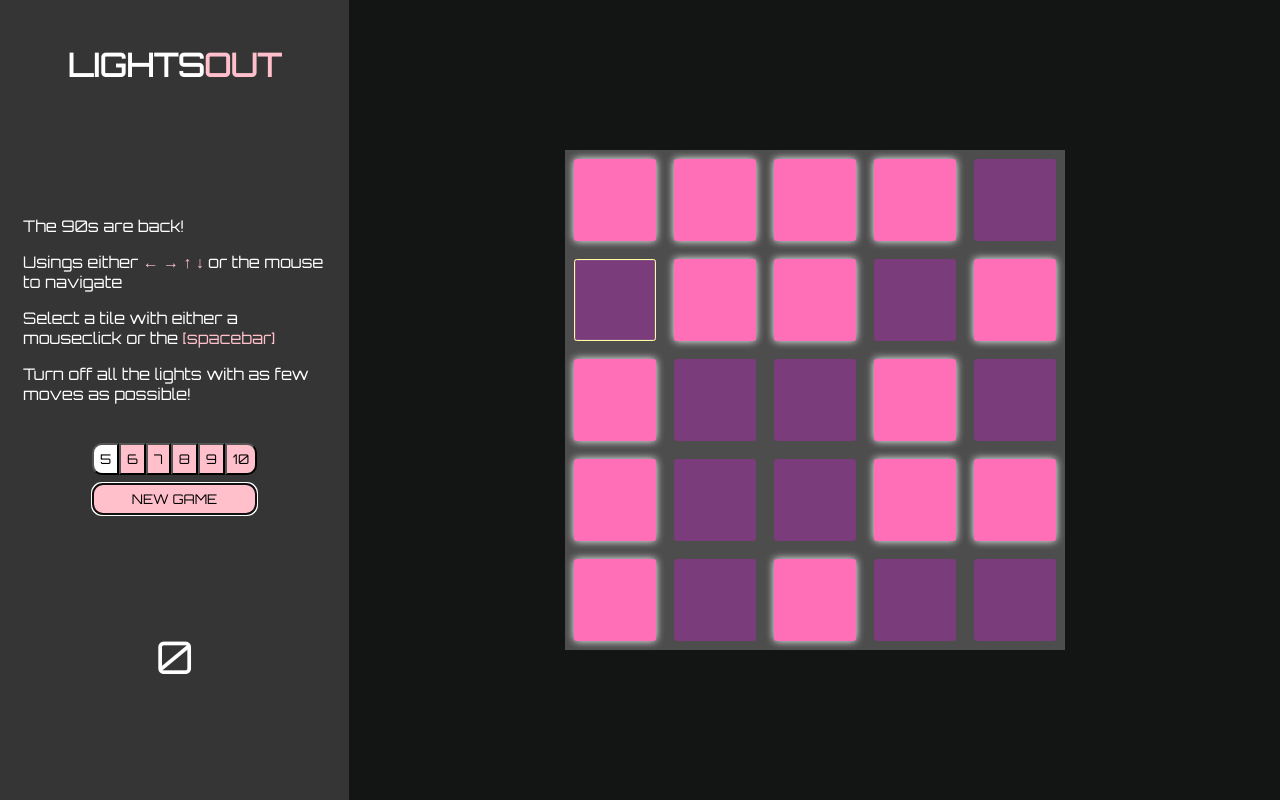
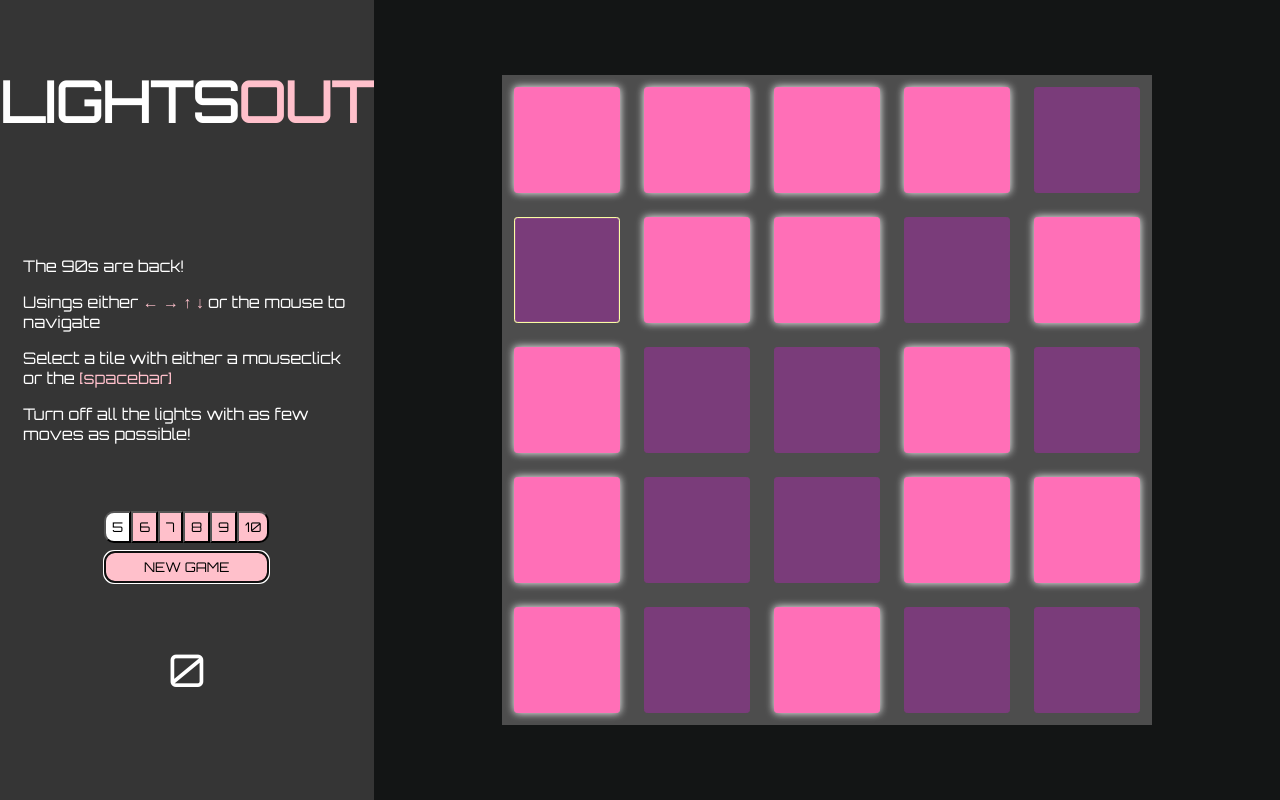
Before and after one commit to cmartinez84/react-lightsout, a React (Create React App) app: page / in a window 1280 px wide. Built offline with nearby package versions, Linux system fonts and the light colour scheme.

Commit message:
Responsive to mobile and large desktop layouts

```diff
--- a/src/App.css
+++ b/src/App.css
@@ -1,12 +1,11 @@
-.page{
-    display: grid;
-    grid-template-columns: 1.5fr 4fr;
-}
+
 .col-1{
     text-align: center;
     background-color: rgb(53, 53, 53);
-    padding-top: 3vh;
+    /* padding-top: 3vh; */
     display: grid;
+    height: 100vh;
+    min-height: 600px;
 }
 .col-2{
     display: flex;
@@ -15,6 +14,17 @@
     background-color: rgb(19, 21, 21);
     height: 100vh;
     position: relative;
+}
+.col-1-block-1{
+    display: flex;
+    justify-content: center;
+    align-items: center;
+}
+.col-1-block-2{
+    display: flex;
+    flex-direction: column;
+    justify-content: space-around;
+    align-items: center;
 }
 .site-title{
     color: white;
@@ -67,3 +77,16 @@
     align-items: center;
     gap: 8px;
 }
+
+@media only screen and (min-width: 785px) and (min-height: 560px){
+    .page{
+        display: grid;
+        grid-template-columns: 1.5fr 4fr;
+    }
+  }
+
+  @media only screen and (min-width: 1200px) and (min-height: 800px){
+   .site-title{
+    font-size: 3.5em;
+   }
+  }
--- a/src/App.js
+++ b/src/App.js
@@ -3,6 +3,7 @@ import { Component } from 'react';
 import Board from './components/board/board.js';
 import Controls from './components/controls/controls.js';
 import './App.css';
+import { useRef } from 'react';
 
 class App extends Component{
 
@@ -17,7 +18,6 @@ class App extends Component{
     boardWidth: 5,
     selectedWidth: 5
   }
-
 
   handleTileClick=(index)=>{
 
@@ -78,6 +78,7 @@ class App extends Component{
       });
       this.startCelebrationSequence();
       this.startButtonRef.focus();
+
     }
   }
   startCelebrationSequence=()=>{
@@ -149,6 +150,8 @@ class App extends Component{
     setTimeout(this.addKeyBoardFunctionality, 1500);
 
     this.startButtonRef.blur();
+    this.col2ref.scrollIntoView()
+    console.log(this.col2ref.current)
   }
 
 
@@ -220,17 +223,17 @@ class App extends Component{
     return (
       <div className="page">
         <div className="col-1">
-        <div>
+        <div className="col-1-block-1" >
           <h1 className='site-title'><span className="site-title-lights">LIGHTS</span><span className="site-title-out">OUT</span></h1>
         </div>
-        <div className="col-1-row-2">
+        <div className="col-1-block-2">
           <div className='instructions'>
             <p> The 90s are back!</p>
             <p>Usings either <span className="pink">← → ↑ ↓</span> or the mouse to navigate </p>
             <p>Select a tile with either a mouseclick or the <span className="pink">[spacebar]</span></p>
             <p>Turn off all the lights with as few moves as possible!</p>
           </div>
-        <div className="all-buttons-container">
+        <div className=" all-buttons-container">
           <Controls
             selectedWidth={this.state.selectedWidth}
             setSelectedWidth={this.setSelectedWidth}
@@ -240,15 +243,13 @@ class App extends Component{
               className="start-button"
               onClick={this.startGame}>NEW GAME
           </button>
-
-
         </div>
         </div>
-        <div>
+        <div className="col-1-block-3">
             <p className='score'>{this.state.plays}</p>
         </div>
         </div>
-
+        <div className="col-2"  ref={col2Element => this.col2ref = col2Element}>
           <Board
             selectedWidth={this.state.selectedWidth}
             boardWidth={this.state.boardWidth}
@@ -262,6 +263,9 @@ class App extends Component{
           ></Board>
 
         </div>
+
+
+      </div>
     )
   }
 }
--- a/src/components/board/board.css
+++ b/src/components/board/board.css
@@ -1,9 +1,11 @@
 .board{
-    width: 500px;
+
     display: grid;
     /* grid-template-columns: repeat(5, 1fr); */
-    height: 500px;
-    position: absolute
+    width: 350px;
+    height: 350px;
+    position: absolute;
+    background: #343434;
 }
 
 .board-overlay{
@@ -19,5 +21,18 @@
 .good-job{
     font-size: 5.7em;
     grid-column: span 5;
+}
 
-}
+@media only screen and (min-width: 500px) {
+    .board {
+      width: 500px;
+      height: 500px;
+    }
+  }
+
+  @media only screen and (min-width: 1200px) and (min-height: 800px){
+    .board {
+      width: 650px;
+      height: 650px;
+    }
+  }
--- a/src/components/board/board.js
+++ b/src/components/board/board.js
@@ -1,5 +1,6 @@
 import './board.css';
 import Tile from '../tile/tile';
+import React from 'react';
 
 const BoardOverlay = function(){
     return(
@@ -19,7 +20,7 @@ const PreGameOverLay = function(){
     )
 }
 
-const Board = function(props){
+const Board = function(props, ref){
     const boop  = props.selectedWidth;
 
     const boardSize = {
@@ -28,7 +29,8 @@ const Board = function(props){
 
 
     return (
-        <div  className="col-2" >
+
+        <>
             <div className='board' style={boardSize}>
                 {props.tiles.map((tile, i)=>{
                     return(
@@ -53,7 +55,9 @@ const Board = function(props){
                     :
                     ''
             }
-        </div>
+            <div/>
+        </>
     );
 }
-export default Board;
+// export default Board;
+export default React.forwardRef(Board);
```
Also changed, not shown: 1 other file (tests, documents, lock files or other folders). Lines whose indentation alone changed are shown as unchanged.
